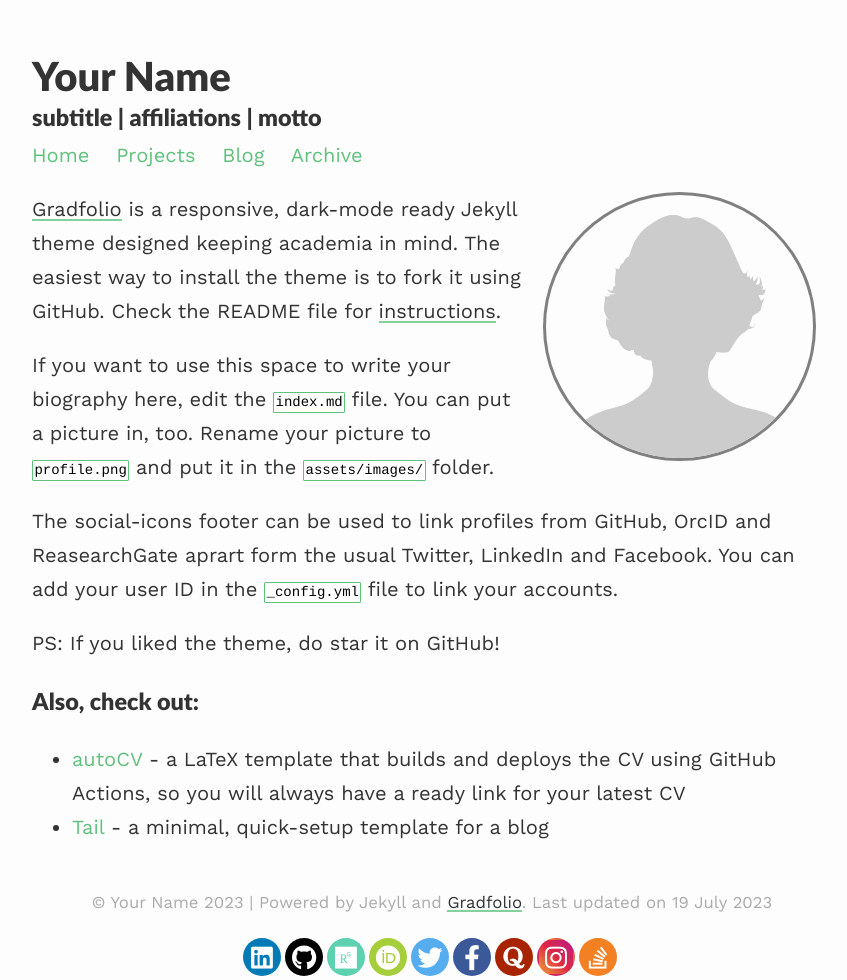
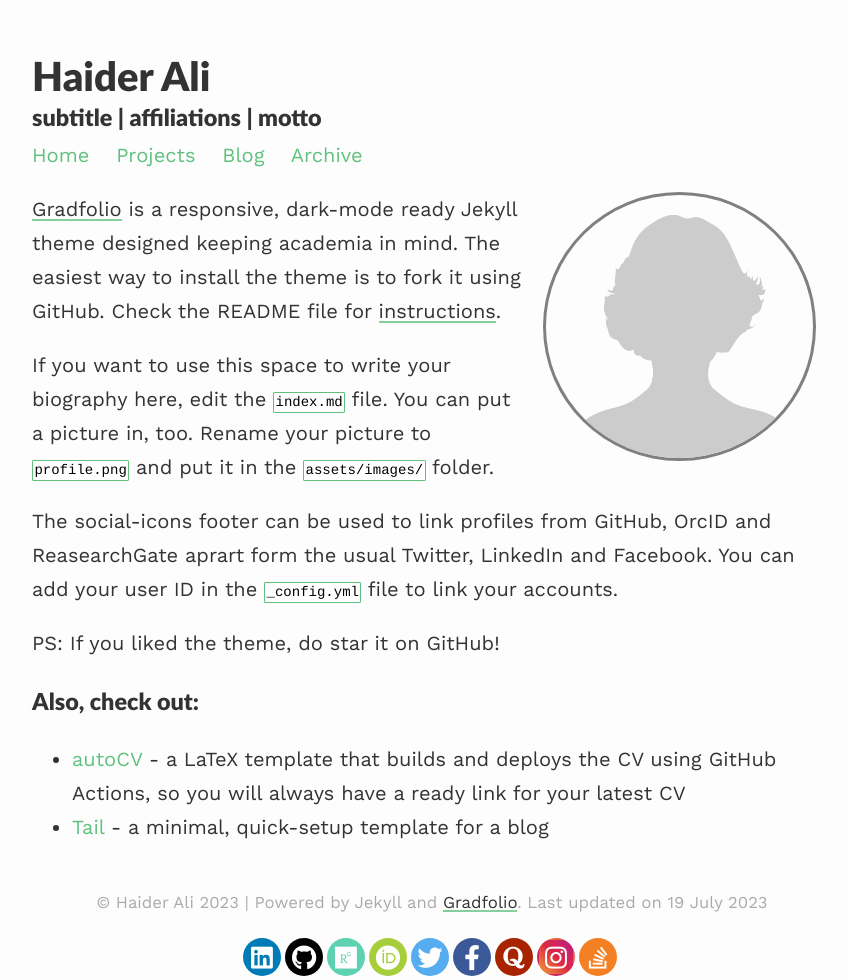
Before and after one commit to HaytharAli/haytharali.github.io, a Jekyll site: the page built from index.md, in a window 1280 px wide. Shown: the whole page, without its empty margins (208-1055 px from the left). Built offline with Jekyll 4.4.1, drawn with Linux system fonts in a browser that asks for light colours; nearby versions of some CDN libraries.

Commit message:
Updated config name

```diff
--- a/_config.yml
+++ b/_config.yml
@@ -1,6 +1,6 @@
 ### your site title here
 
-title: Your Name
+title: Haider Ali
 description: subtitle | affiliations | motto
 
 baseurl: "/" #name of GitHub repository
```
